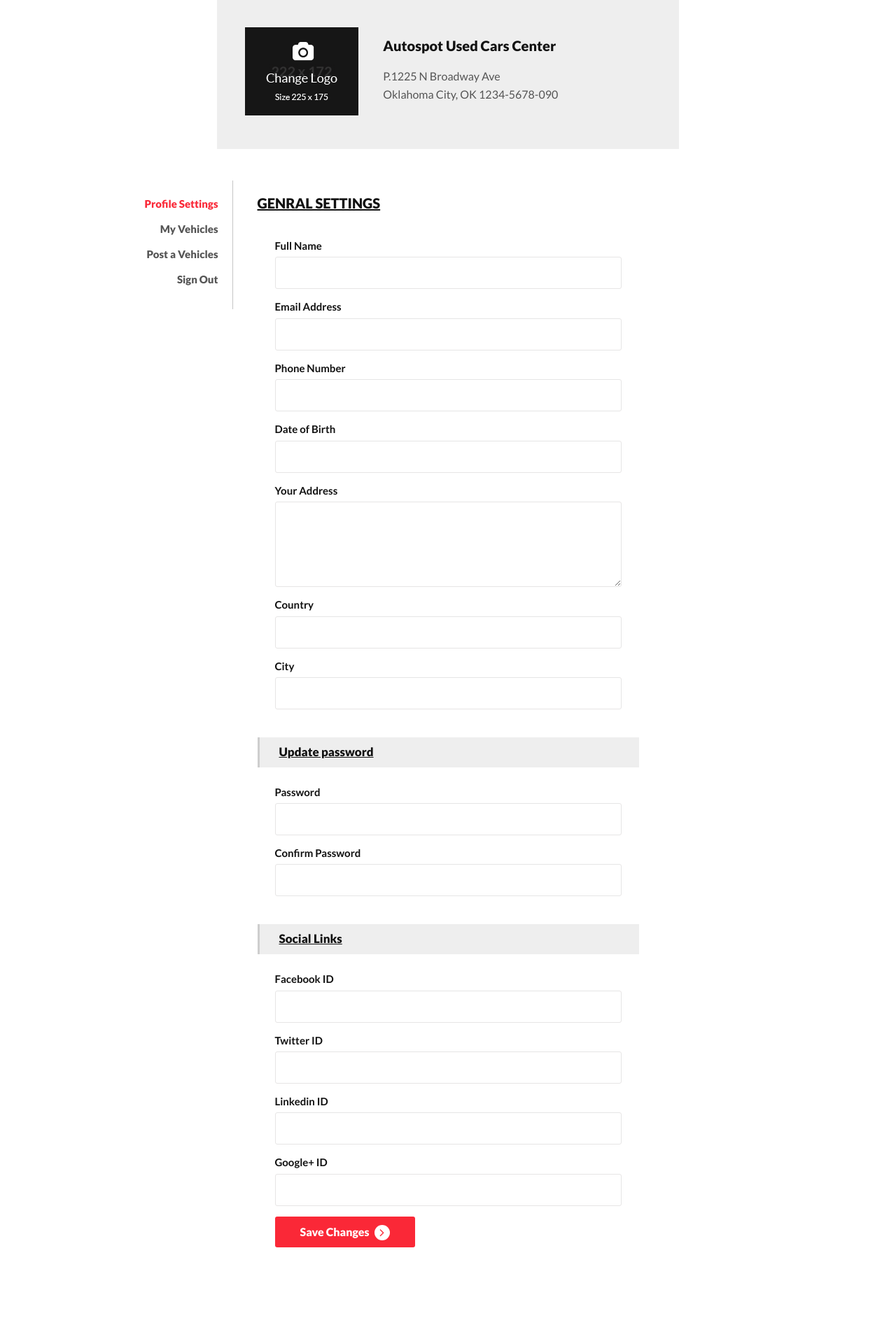
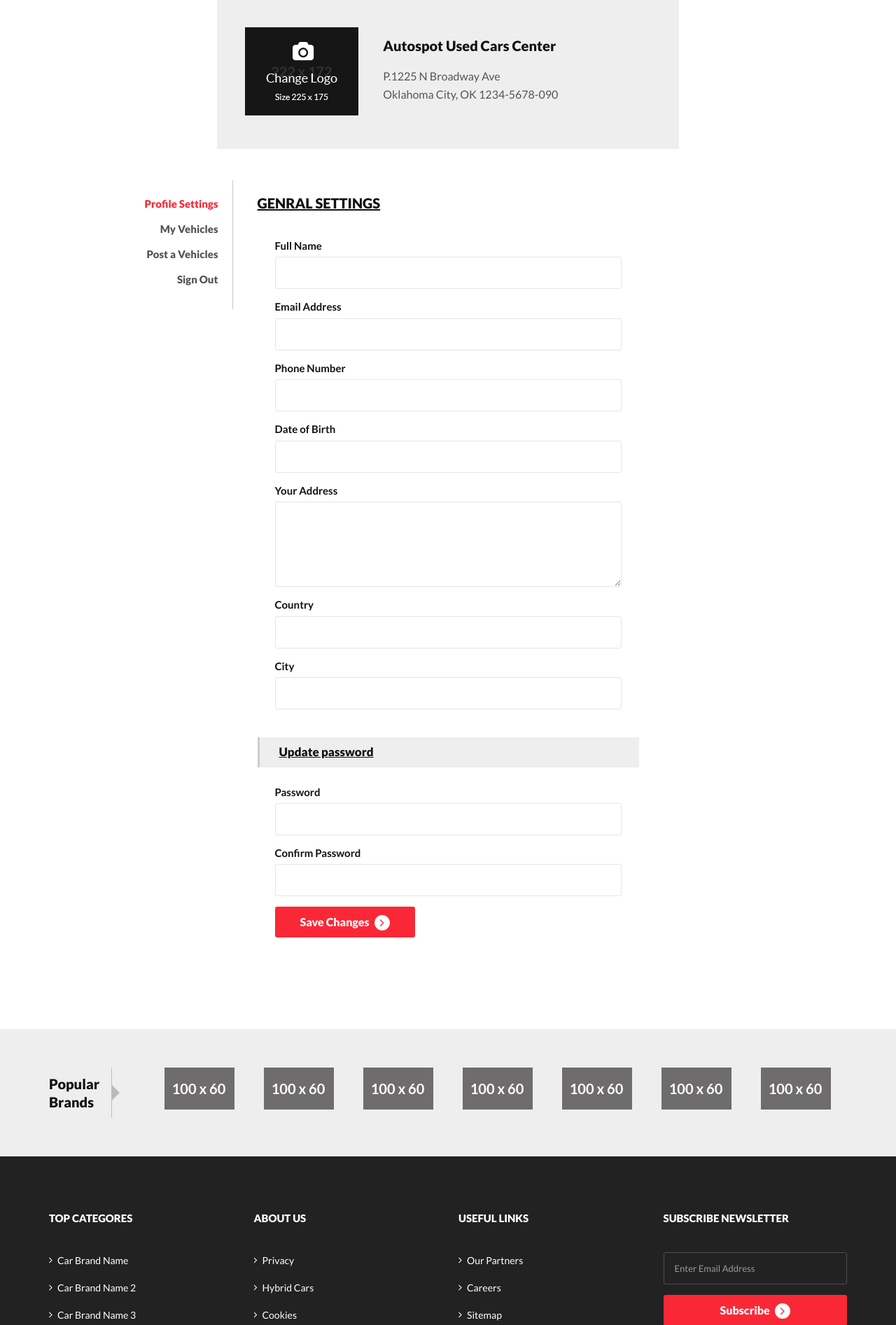
Before and after one commit to mdpappu006/Car4U-Rental-System, a PHP site: page /profile-settings.php in a window 1280 px wide. Shown: the part 463-2357 px from the top of the page at 70% size. Run offline with PHP 8.4, Linux system fonts and the light colour scheme; the visitor is signed in with stand-in values (Sample User, id 1).

Commit message:
user fullname added=> header.php

```diff
--- a/partials/header.php
+++ b/partials/header.php
@@ -1,6 +1,5 @@
 <?php
   require_once('conn.php');
-
   $userID = $_SESSION['userid'] ?? 0;
 
 ?>
@@ -99,6 +98,7 @@
         <div class="user_login">
           <ul>
             <li class="dropdown"> <a href="#" data-toggle="dropdown" aria-haspopup="true" aria-expanded="false"><i class="fa fa-user-circle" aria-hidden="true"></i>
+            <?php echo $_SESSION['userName'];?>
              <i class="fa fa-angle-down" aria-hidden="true"> </i>
            </a>
               <ul class="dropdown-menu">
--- a/partials/login.php
+++ b/partials/login.php
@@ -3,7 +3,7 @@
         $username = trim($_POST['email']);
         $userpass = $_POST['password'];
         if($username && $userpass){
-            $query = "SELECT id,EmailId,Password FROM tblusers WHERE EmailId ='{$username}'";
+            $query = "SELECT id,FullName,EmailId,Password FROM tblusers WHERE EmailId ='{$username}'";
 
             $result= mysqli_query($db, $query);
             $dt = mysqli_num_rows($result);
@@ -15,6 +15,7 @@
                 if($data){
                     if(password_verify($userpass, $_password)){
                         $_SESSION['userid'] = $data['id'];
+                        $_SESSION['userName'] = $data['FullName'];
                         header('location: ./index.php');
                         die();
                     }else{
--- a/profile-settings.php
+++ b/profile-settings.php
@@ -45,7 +45,7 @@
       <div class="col-md-3 col-sm-3">
         <div class="profile_nav">
           <ul>
-            <li class="active"><a href="profile-settings.html">Profile Settings</a></li>
+            <li class="active"><a href="profile-settings.php">Profile Settings</a></li>
             <li><a href="my-vehicles.html">My Vehicles</a></li>
             <li><a href="post-vehicle.html">Post a Vehicles</a></li>
             <li><a href="#">Sign Out</a></li>
@@ -95,25 +95,7 @@
               <label class="control-label">Confirm Password</label>
               <input class="form-control white_bg" id="c-password" type="password">
             </div>
-            <div class="gray-bg field-title">
-              <h6>Social Links</h6>
-            </div>
-            <div class="form-group">
-              <label class="control-label">Facebook ID</label>
-              <input class="form-control white_bg" id="facebook" type="text">
-            </div>
-            <div class="form-group">
-              <label class="control-label">Twitter ID</label>
-              <input class="form-control white_bg" id="twitter" type="text">
-            </div>
-            <div class="form-group">
-              <label class="control-label">Linkedin ID</label>
-              <input class="form-control white_bg" id="linkedin" type="text">
-            </div>
-            <div class="form-group">
-              <label class="control-label">Google+ ID</label>
-              <input class="form-control white_bg" id="google" type="text">
-            </div>
+
             <div class="form-group">
               <button type="submit" class="btn">Save Changes <span class="angle_arrow"><i class="fa fa-angle-right" aria-hidden="true"></i></span></button>
             </div>
```
